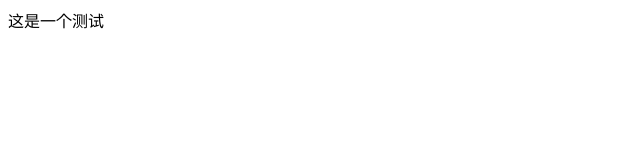
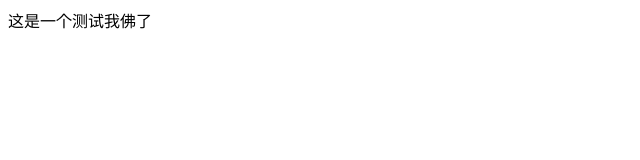
Before and after one commit to S2019220131/hw20210406, a plain HTML site: page Ex001/index.html in a window 1280 px wide. Shown: the full height of the page, 0-640 px from the left. Drawn offline with Linux system fonts and the light colour scheme.

Commit message:
提交测试

```diff
--- a/Ex001/index.html
+++ b/Ex001/index.html
@@ -4,9 +4,9 @@
     <meta charset="UTF-8">
     <meta http-equiv="X-UA-Compatible" content="IE=edge">
     <meta name="viewport" content="width=device-width, initial-scale=1.0">
-    <title>这是一个测试</title>
+    <title>这是再次上传的一个测试</title>
 </head>
 <body>
-    这是一个测试
+    这是一个测试我佛了
 </body>
 </html>
```
